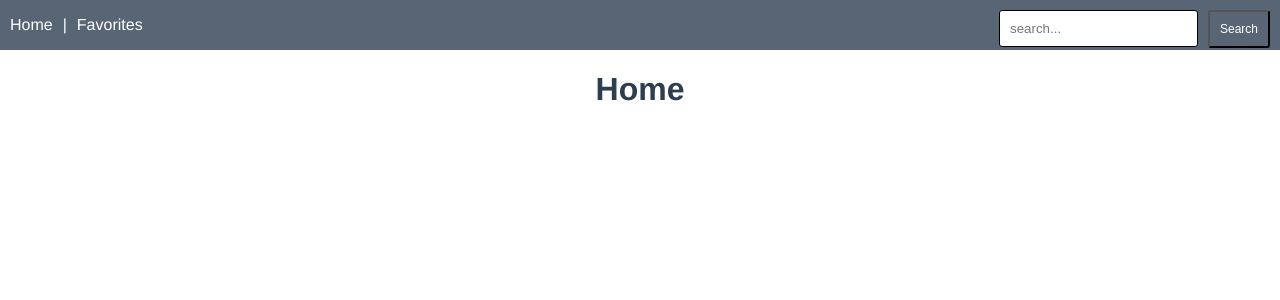
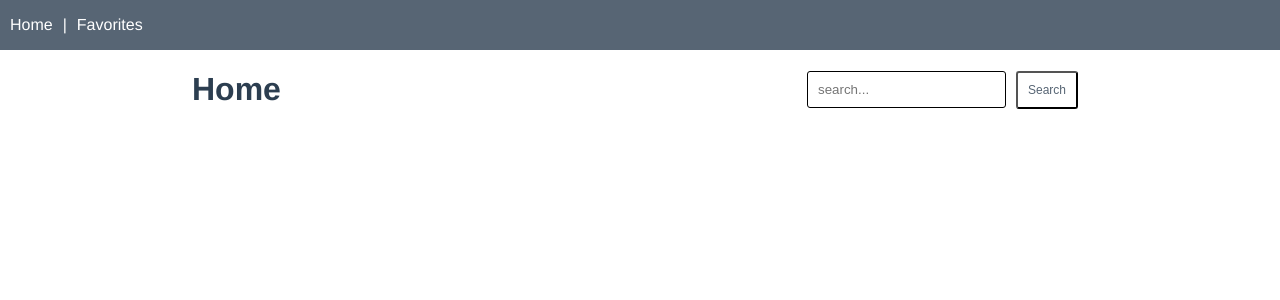
Before and after one commit to Zenika/tv-show-library, a Vue app: page / in a window 1280 px wide. Shown: the top 300 px of the page. Built offline with nearby package versions, Linux system fonts and the light colour scheme.

Commit message:
search in home component

```diff
--- a/src/components/Home.vue
+++ b/src/components/Home.vue
@@ -1,6 +1,12 @@
 <template>
   <div>
-    <h1>{{title}}</h1>
+    <div class="home-header">
+      <h1>{{title}}</h1>
+      <div class="search">
+        <input type="text" placeholder="search...">
+        <button>Search</button>
+      </div>
+    </div>
   </div>
 </template>
 
@@ -16,4 +22,29 @@ export default {
 
 <style scoped>
 
+.home-header {
+  display: flex;
+  width: 70%;
+  align-items: center;
+  justify-content: space-between;
+  margin: auto;
+}
+
+.search input {
+  padding: 10px;
+  background: none;
+  background-color: white;
+  border-radius: 3px;
+  border: solid 1px black;
+}
+
+.search button {
+  margin: 0 10px;
+  padding: 10px;
+  background: none;
+  border-radius: 3px;
+  font-size: 12px;
+  color: var(--nav-background);
+}
+
 </style>
--- a/src/components/navbar.vue
+++ b/src/components/navbar.vue
@@ -4,10 +4,6 @@
       <a href="#" class="navbar__link-item">Home</a> |
       <a href="#" class="navbar__link-item">Favorites</a>
     </ul>
-    <div class="navbar__search">
-      <input type="text" placeholder="search...">
-      <button>Search</button>
-    </div>
   </div>
 </template>
 
@@ -37,25 +33,4 @@ export default {
   text-decoration: none;
 }
 
-.navbar__search {
-  padding-top: 10px;
-}
-
-.navbar__search input {
-  /* margin-left: 10px; */
-  padding: 10px;
-  background: none;
-  background-color: white;
-  border-radius: 3px;
-  border: solid 1px black;
-}
-
-.navbar__search button {
-  margin: 0 10px;
-  padding: 10px;
-  background: none;
-  border-radius: 3px;
-  font-size: 12px;
-  color: white;
-}
 </style>
```
